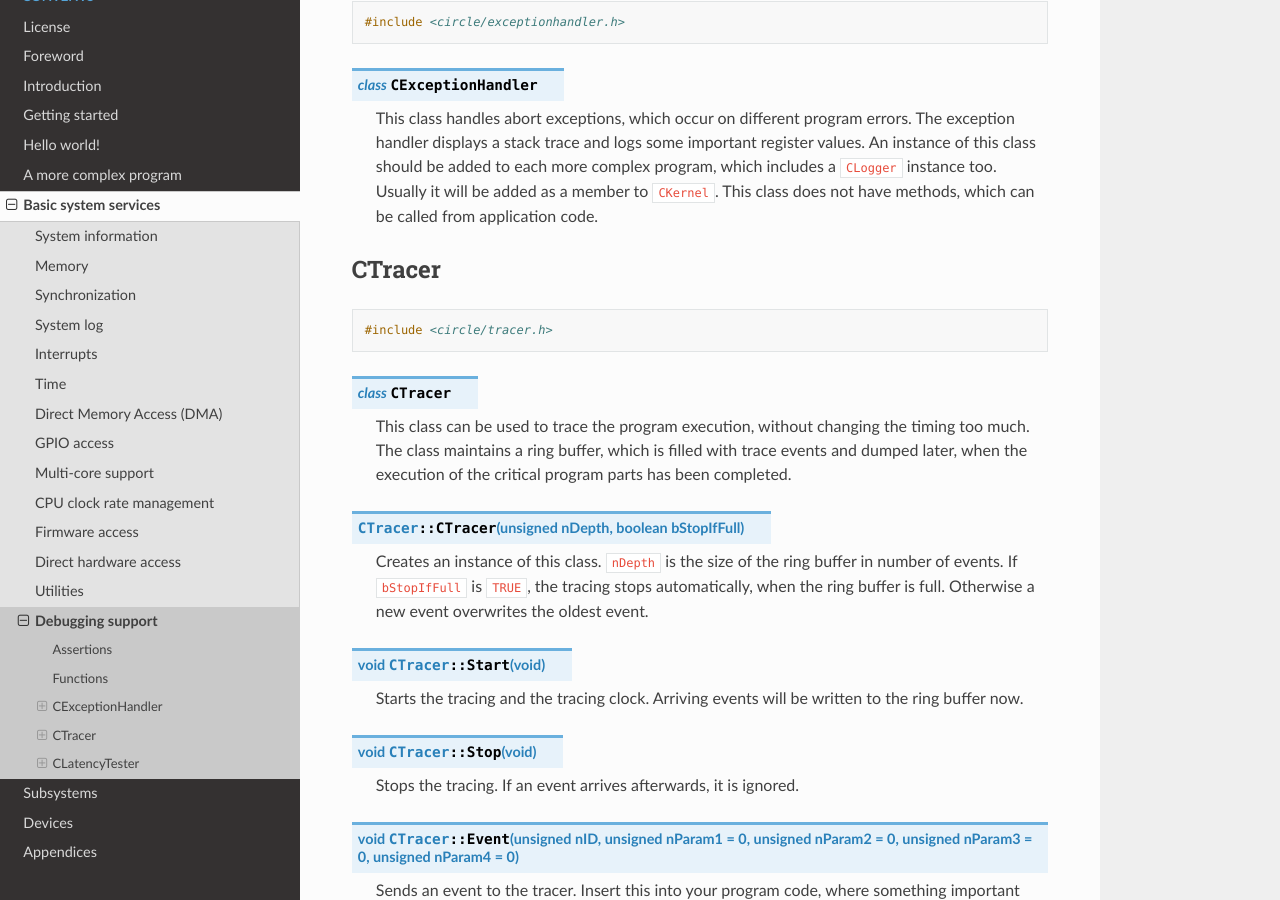
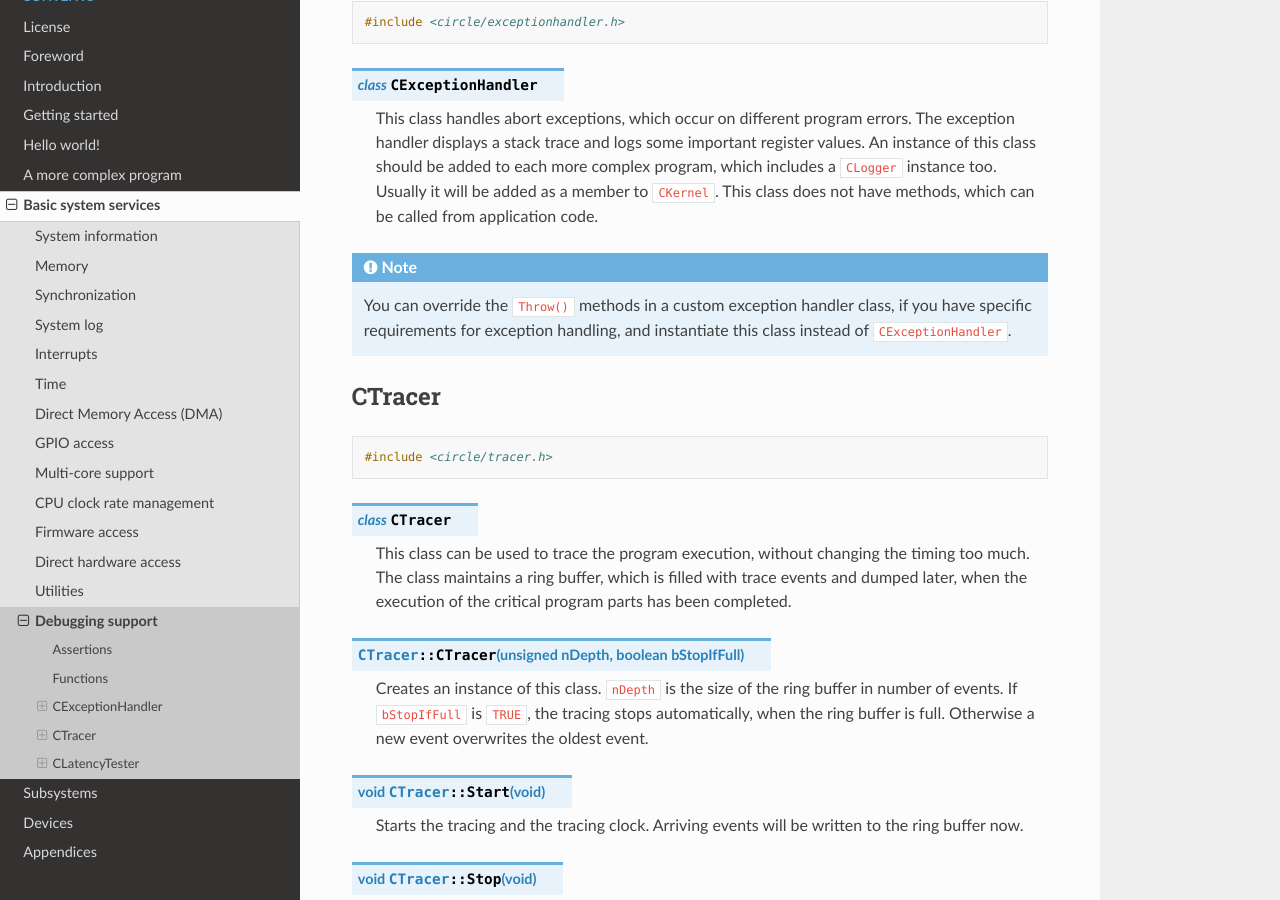
Before and after one commit to rsta2/circle-docs, a Sphinx documentation site: the page built from docs/basic-system-services/debugging-support.rst, in a window 1280 px wide and 900 px high, scrolled down 1706 px. Built offline with Sphinx 7.4.7 and the Read the Docs theme 2.0.0, drawn with Linux system fonts in a browser that asks for light colours.

Commit message:
basic-system-services/debugging-support: Add note on custom exception handling

```diff
--- a/docs/basic-system-services/debugging-support.rst
+++ b/docs/basic-system-services/debugging-support.rst
@@ -59,6 +59,10 @@ CExceptionHandler
 .. cpp:class:: CExceptionHandler
 
 	This class handles abort exceptions, which occur on different program errors. The exception handler displays a stack trace and logs some important register values. An instance of this class should be added to each more complex program, which includes a ``CLogger`` instance too. Usually it will be added as a member to ``CKernel``. This class does not have methods, which can be called from application code.
+
+.. note::
+
+	You can override the ``Throw()`` methods in a custom exception handler class, if you have specific requirements for exception handling, and instantiate this class instead of ``CExceptionHandler``.
 
 CTracer
 ^^^^^^^
```
